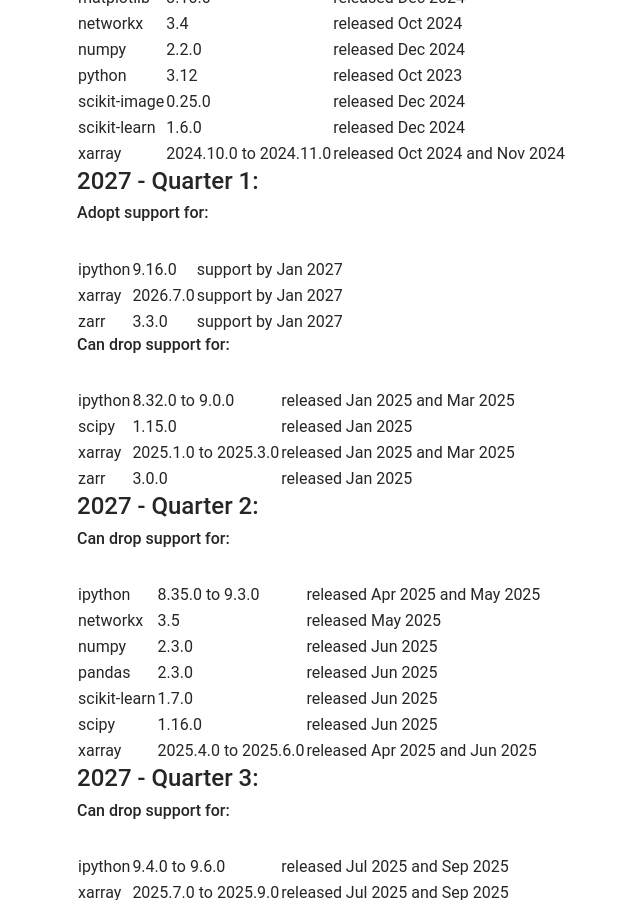
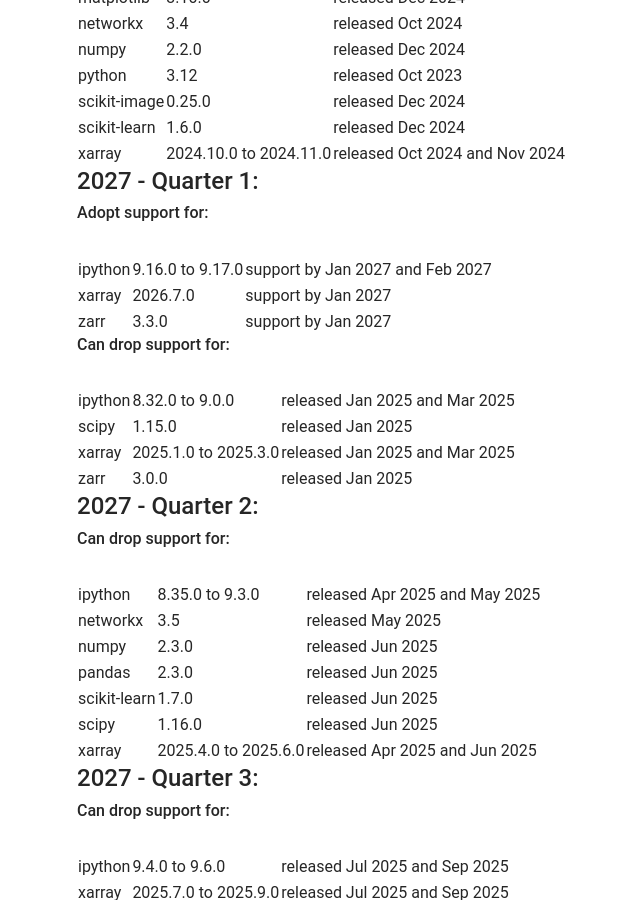
Before and after one commit to heliophysicsPy/heliophysicsPy.github.io, a Jekyll site: the page built from _pages/docs/phep-3/schedule.md, in a window 1280 px wide and 900 px high, scrolled down 1791 px. Shown: the whole window, without its empty margins (24-664 px from the left). Built offline with Jekyll 4.4.1, drawn with Linux system fonts in a browser that asks for light colours; nearby versions of some CDN libraries; our own code applies the rules of GitHub Pages for plain Markdown files; some of the changed text lies outside the part shown.

Commit message:
Update PHEP 3 support schedule [automated]

```diff
--- a/_pages/docs/phep-3/schedule.md
+++ b/_pages/docs/phep-3/schedule.md
@@ -97,11 +97,11 @@
 
 ###### Adopt support for:
 
-|         |          |                     |
-| ------- | -------- | ------------------- |
-| ipython | 9.16.0   | support by Jan 2027 |
-| xarray  | 2026.7.0 | support by Jan 2027 |
-| zarr    | 3.3.0    | support by Jan 2027 |
+|         |                  |                                  |
+| ------- | ---------------- | -------------------------------- |
+| ipython | 9.16.0 to 9.17.0 | support by Jan 2027 and Feb 2027 |
+| xarray  | 2026.7.0         | support by Jan 2027              |
+| zarr    | 3.3.0            | support by Jan 2027              |
 
 ###### Can drop support for:
 
@@ -185,11 +185,11 @@
 
 ###### Can drop support for:
 
-|         |          |                   |
-| ------- | -------- | ----------------- |
-| ipython | 9.16.0   | released Jul 2026 |
-| xarray  | 2026.7.0 | released Jul 2026 |
-| zarr    | 3.3.0    | released Jul 2026 |
+|         |                  |                                |
+| ------- | ---------------- | ------------------------------ |
+| ipython | 9.16.0 to 9.17.0 | released Jul 2026 and Aug 2026 |
+| xarray  | 2026.7.0         | released Jul 2026              |
+| zarr    | 3.3.0            | released Jul 2026              |
 
 #### 2028 - Quarter 4:
 
```
Also changed, not shown: _pages/docs/phep-3/chart.md (+1 -0 lines).
